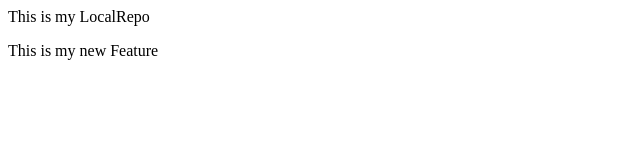
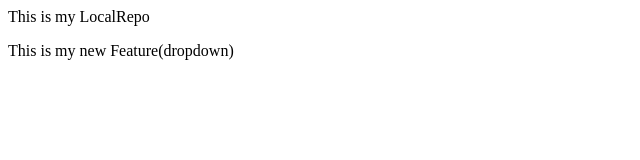
Before and after one commit to SkMeherajAli0754/Unduable-Counter, a plain HTML site: page Index.html in a window 1280 px wide. Shown: the full height of the page, 0-640 px from the left. Drawn offline with Linux system fonts and the light colour scheme.

Commit message:
add dropdown

```diff
--- a/Index.html
+++ b/Index.html
@@ -1,2 +1,2 @@
 <p>This is my LocalRepo</p>
-<p>This is my new Feature</p>
+<p>This is my new Feature(dropdown)</p>
```
